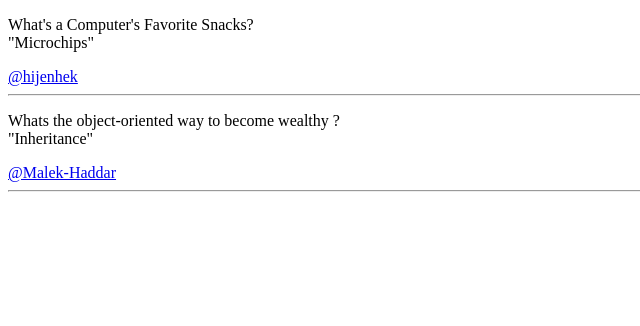
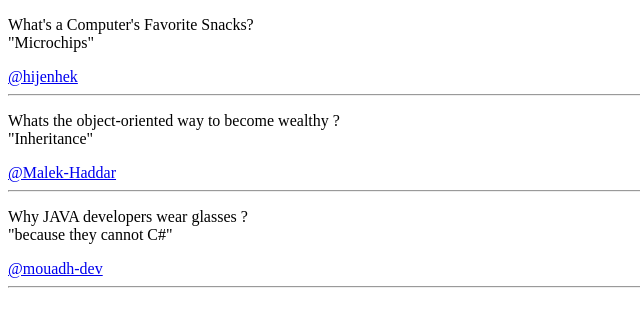
Before and after one commit to HijenHEK/github-jokes, a plain HTML site: page index.html in a window 1280 px wide. Shown: the whole page, without its empty margins (0-640 px from the left). Drawn offline with Linux system fonts and the light colour scheme.

Commit message:
new joke

```diff
--- a/index.html
+++ b/index.html
@@ -28,5 +28,16 @@
 
     </div>
     <hr>
+    <div>
+
+      <p>
+        Why JAVA developers wear glasses ? <br>
+        "because they cannot C#"
+      </p>
+     <a href="https://github.com/mouadh-dev" target="_blank"> @mouadh-dev </a>
+
+
+    </div>
+    <hr>
   </body>
 </html>
```
